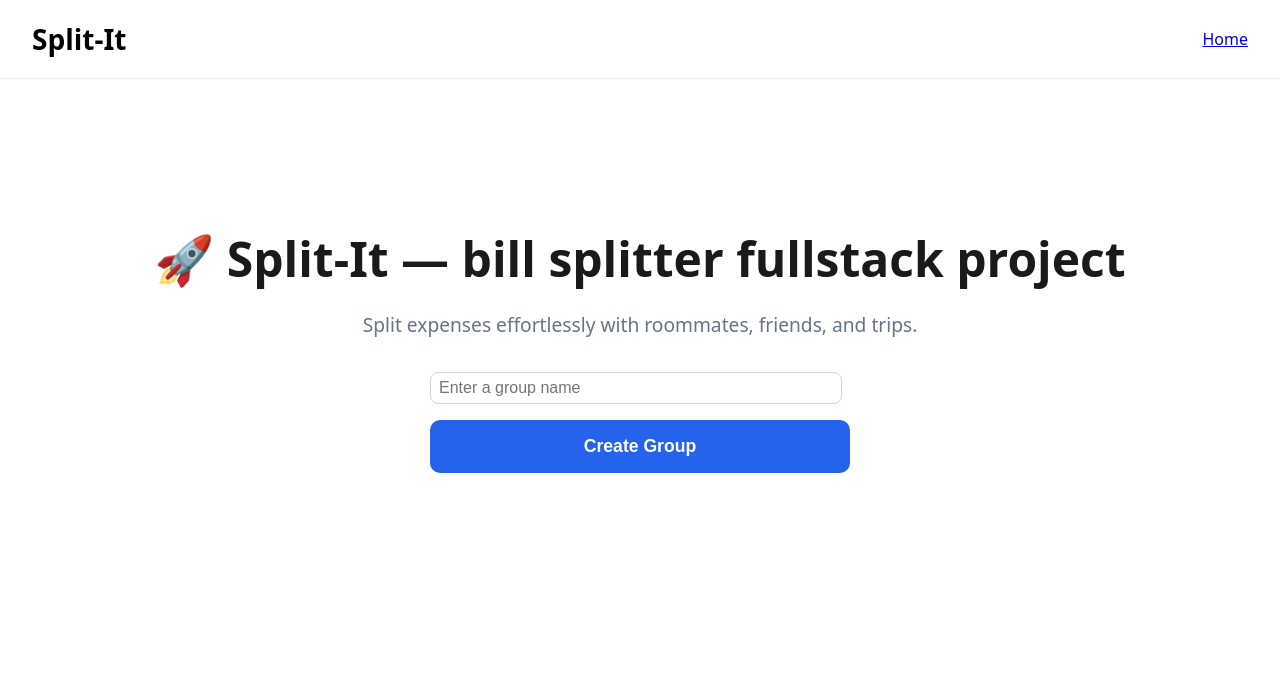
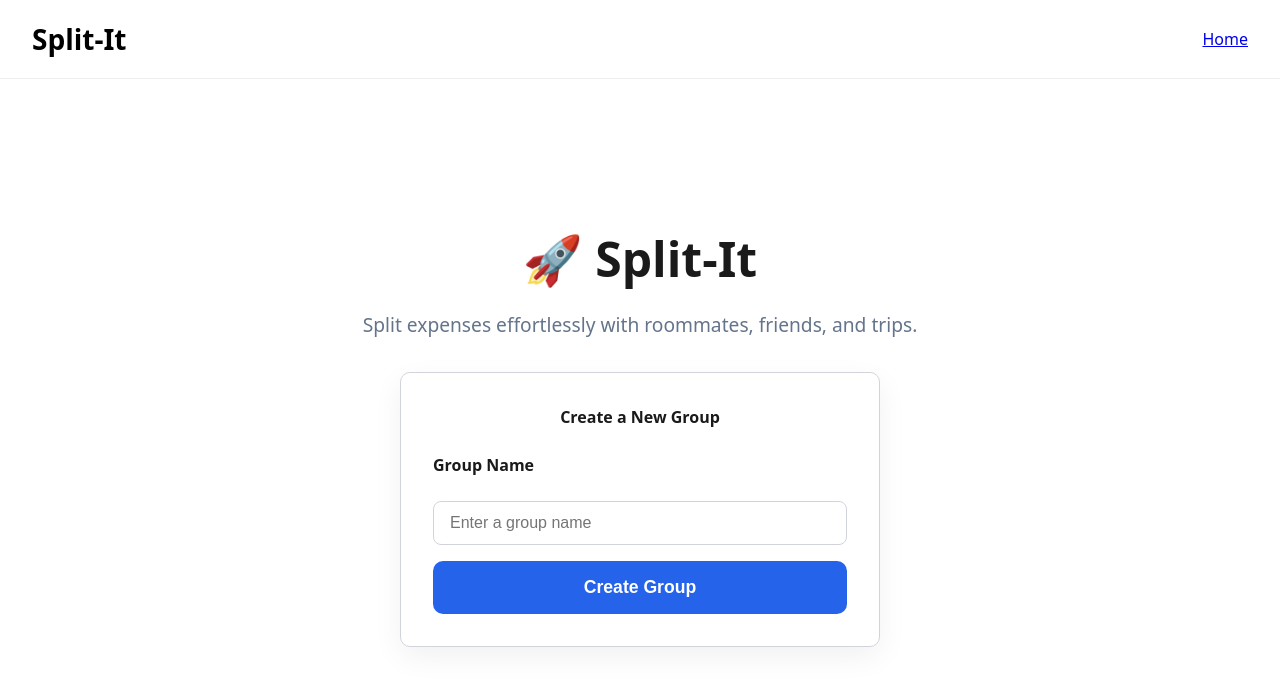
Before and after one commit to ksbn/pet-project-bill-split, a React (Vite) app in the folder frontend/: page / in a window 1280 px wide. Shown: the top 686 px of the page. Built offline with nearby package versions, Linux system fonts and the light colour scheme.

Commit message:
feat:Home Page UI Transformation

```diff
--- a/frontend/src/index.css
+++ b/frontend/src/index.css
@@ -1,3 +1,36 @@
+:root {
+  /* Colors */
+  --color-primary: #2563eb;
+  --color-primary-hover: #1d4ed8;
+  --color-primary-disabled: #93c5fd;
+
+  --color-text: #1a1a1a;
+  --color-text-secondary: #64748b;
+  --color-white: #ffffff;
+  --color-border: #d1d5db;
+
+  /* Typography */
+  --font-size-title: 3rem;
+  --font-size-subtitle: 1.2rem;
+  --font-size-body: 1rem;
+  --font-size-button: 1.1rem;
+
+  /* Spacing */
+  --space-sm: 1rem;
+  --space-md: 2rem;
+  --space-xl: 5rem;
+  --font-size-card-title: 1.4rem;
+
+  /* Radius */
+  --radius-sm: 8px;
+  --radius-md: 10px;
+
+  /* Widths */
+  --width-form: 420px;
+  --width-text: 600px;
+  --width-card: 480px;
+}
+
 /* Base reset and global styles */
 *,
 *::before,
--- a/frontend/src/pages/HomePage.jsx
+++ b/frontend/src/pages/HomePage.jsx
@@ -27,18 +27,22 @@ export function HomePage() {
 
   return (
     <div className={styles.hero}>
-      <h1>🚀 Split-It — bill splitter fullstack project</h1>
+      <h1>🚀 Split-It </h1>
       <p className={styles.subtitle}>
         Split expenses effortlessly with roommates, friends, and trips.
       </p>
       {error && <p style={{ color: "red" }}>{error}</p>}
+      <div className={styles.card}>
+        <h2> Create a New Group </h2>
         <div className={styles.form}>
+         <label htmlFor="group-name">
+          Group Name
+         </label>
          <input
            type="text"
            placeholder="Enter a group name"
            value={groupName}
            onChange={(e) => setGroupName(e.target.value)}
-         style={{ padding: "6px 8px", marginRight: "8px" }}
          />
          <button
            className={styles.button}
@@ -49,6 +53,7 @@ export function HomePage() {
          </button>
         </div>
       </div>
+    </div>
+  );
 
-  );
 }
--- a/frontend/src/pages/HomePage.module.css
+++ b/frontend/src/pages/HomePage.module.css
@@ -1,34 +1,3 @@
-:root {
-  /* Colors */
-  --color-primary: #2563eb;
-  --color-primary-hover: #1d4ed8;
-  --color-primary-disabled: #93c5fd;
-
-  --color-text: #1a1a1a;
-  --color-text-secondary: #64748b;
-  --color-white: #ffffff;
-  --color-border: #d1d5db;
-
-  /* Typography */
-  --font-size-title: 3rem;
-  --font-size-subtitle: 1.2rem;
-  --font-size-body: 1rem;
-  --font-size-button: 1.1rem;
-
-  /* Spacing */
-  --space-sm: 1rem;
-  --space-md: 2rem;
-  --space-xl: 5rem;
-
-  /* Radius */
-  --radius-sm: 8px;
-  --radius-md: 10px;
-
-  /* Widths */
-  --width-form: 420px;
-  --width-text: 600px;
-}
-
 .hero {
   text-align: center;
   padding: var(--space-xl) var(--space-md);
@@ -46,6 +15,29 @@
   margin: 0 auto var(--space-md);
 }
 
+.card {
+  background: var(--color-white);
+  max-width: var(--width-card);
+  margin: 0 auto;
+  padding: 2rem;
+  border: 1px solid var(--color-border);
+  border-radius: var(--radius-md);
+  box-shadow: 0 10px 30px rgba(0, 0, 0, 0.06);
+}
+
+.card h2 {
+  margin-top: 0;
+  margin-bottom: 1.5rem;
+  font-size: var(--font-size-card-title)
+  text-align: left;
+}
+
+.form label {
+  text-align: left;
+  font-weight: 600;
+  margin-bottom: .5rem;
+}
+
 .form {
   display: flex;
   flex-direction: column;
@@ -56,6 +48,7 @@
 
 .form input {
   padding: 0.75rem var(--space-sm);
+  width:100%;
   font-size: var(--font-size-body);
   border: 1px solid var(--color-border);
   border-radius: var(--radius-sm);
```
Lines whose indentation alone changed are shown as unchanged.
